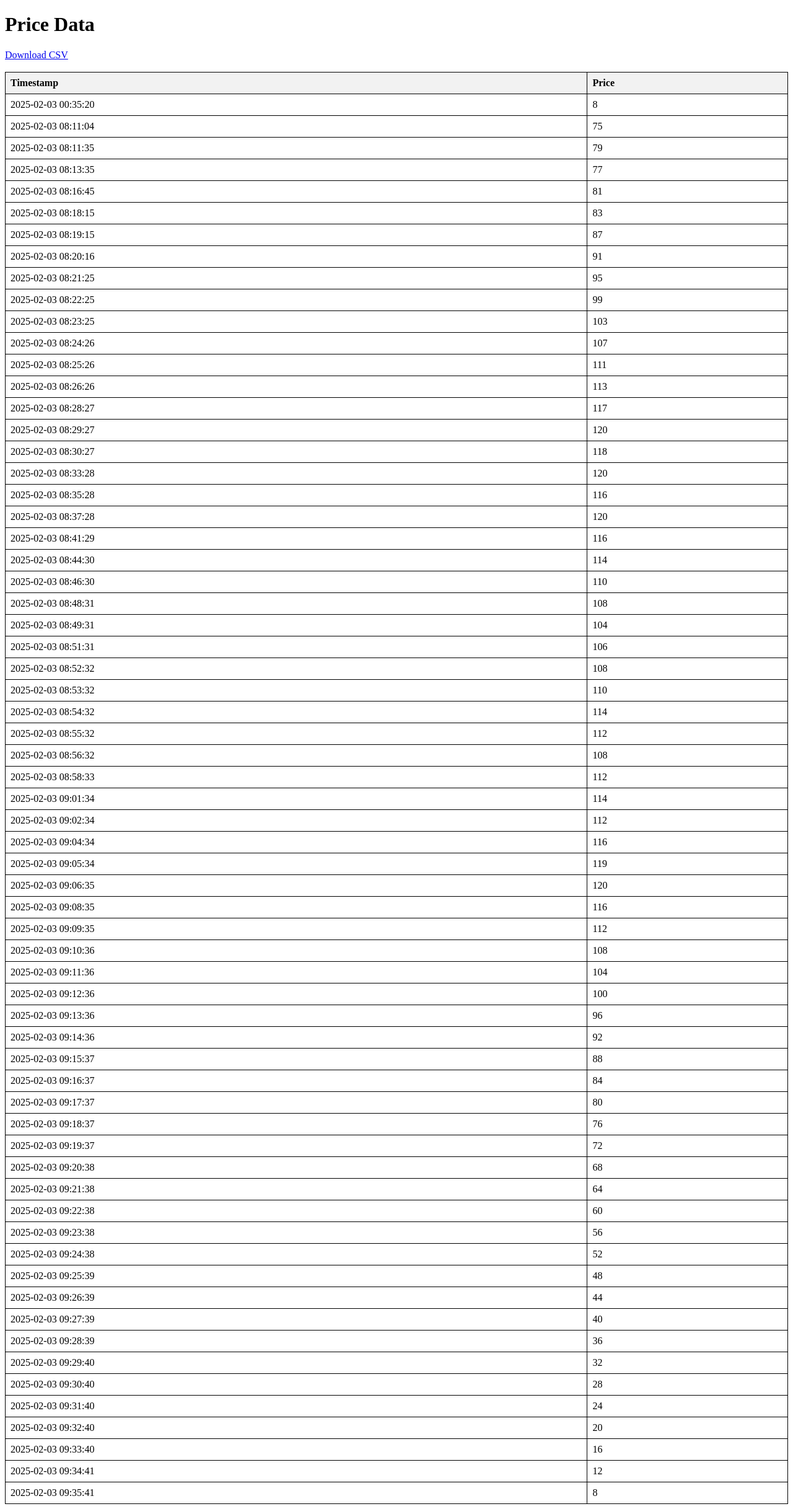
After one commit to SirAppSec/fastlane, a Flask app: page /view-data in a window 1280 px wide. The commit adds this page. Shown: the whole page at 62% size. Run offline with Flask 3, Linux system fonts and the light colour scheme; parts of the project's set-up code (start-up, migrations or seed data) failed here and were passed over.

Commit message:
templates: view data on /view-data

```diff
--- a/templates/index.html
+++ b/templates/index.html
@@ -8,6 +8,7 @@
 <body>
     <h1>Toll Road Price Analysis</h1>
 
+    <a href="/view-data">View and Download the data</a>
     <h2>Price Over Time</h2>
     <img src="{{ url_for('static', filename='price_over_time.png') }}" alt="Price Over Time">
 
--- /dev/null
+++ b/templates/view_data.html
@@ -0,0 +1,30 @@
+<!DOCTYPE html>
+<html lang="en">
+<head>
+    <meta charset="UTF-8">
+    <meta name="viewport" content="width=device-width, initial-scale=1.0">
+    <title>View Price Data</title>
+    <style>
+        table {
+            width: 100%;
+            border-collapse: collapse;
+        }
+        table, th, td {
+            border: 1px solid black;
+        }
+        th, td {
+            padding: 8px;
+            text-align: left;
+        }
+        th {
+            background-color: #f2f2f2;
+        }
+    </style>
+</head>
+<body>
+    <h1>Price Data</h1>
+    <a href="{{ url_for('download_data') }}" download>Download CSV</a>
+    <br><br>
+    {{ table_html | safe }}
+</body>
+</html>
```
